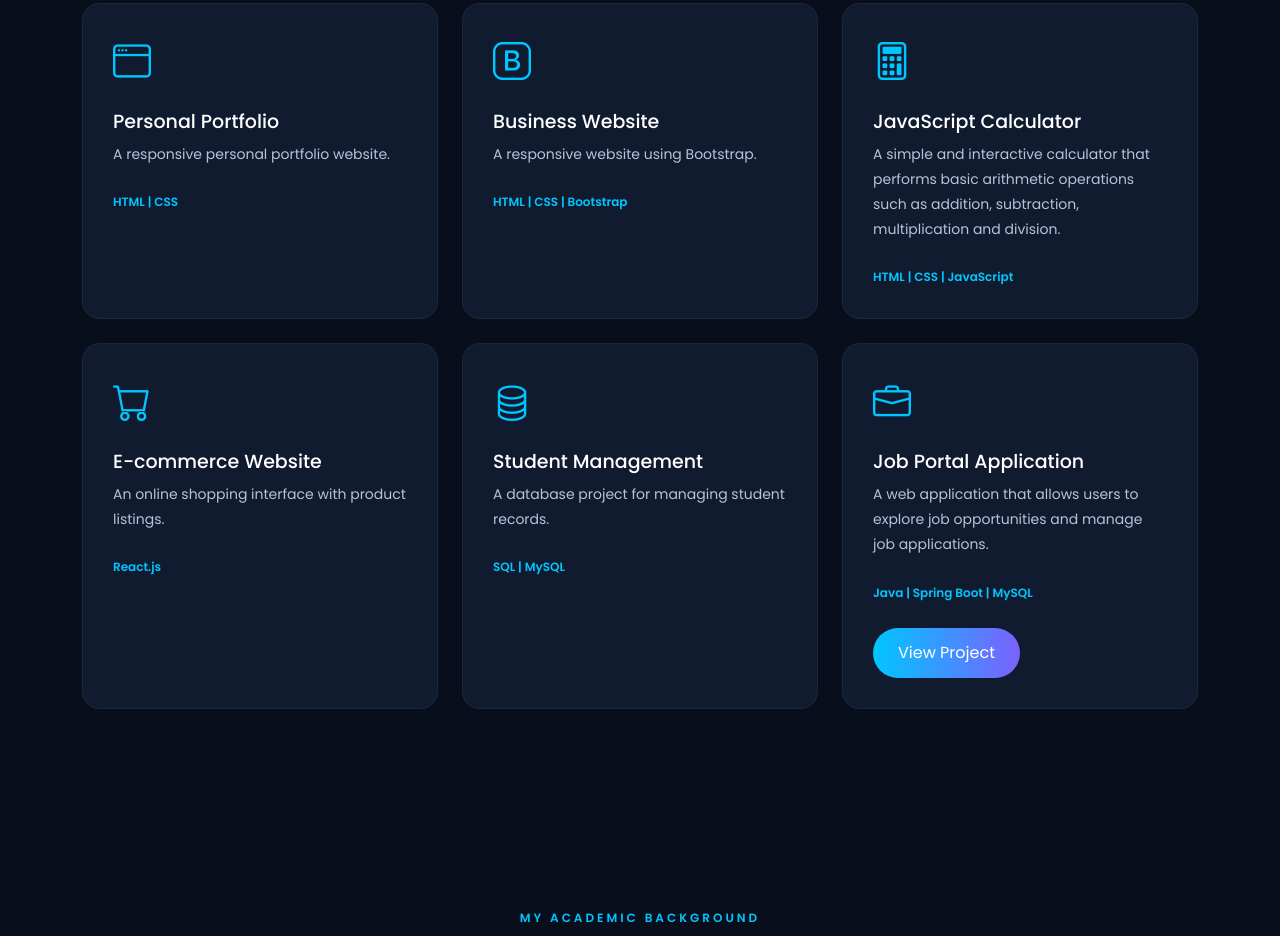
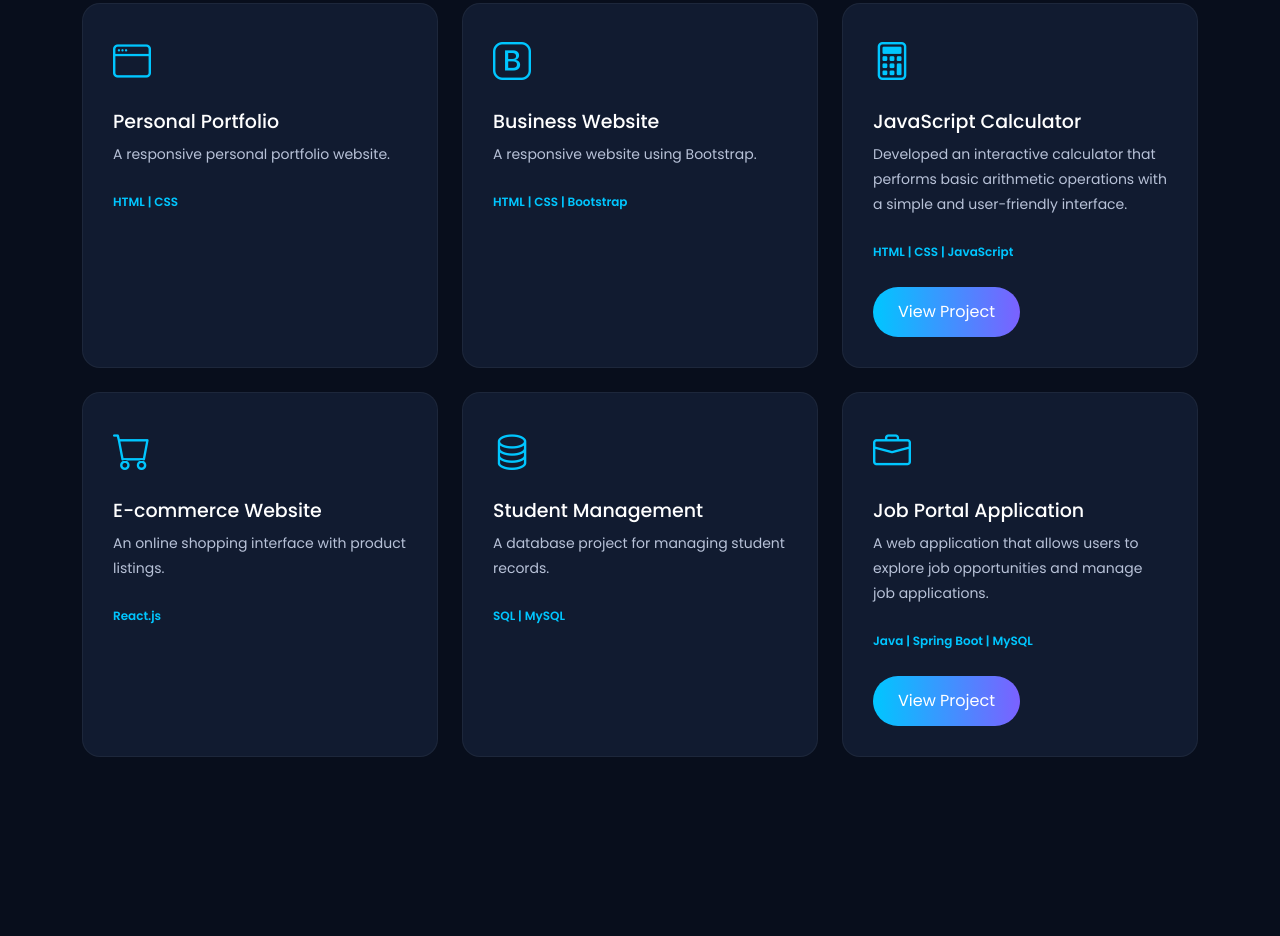
Before and after one commit to Kadambari-1230-kk/my-portfolio, a plain HTML site: page index.html in a window 1280 px wide. Shown: the part 2343-3279 px from the top of the page. Drawn offline with nearby package versions, Linux system fonts and the light colour scheme.

Commit message:
Update index.html

```diff
--- a/index.html
+++ b/index.html
@@ -223,19 +223,32 @@
                 </div>
 
 
+
 <div class="col-md-6 col-lg-4">
     <div class="project-card">
         <i class="bi bi-calculator"></i>
+
         <h4>JavaScript Calculator</h4>
+
         <p>
-            A simple and interactive calculator
+            Developed an interactive calculator
             that performs basic arithmetic operations
-            such as addition, subtraction,
-            multiplication and division.
+            with a simple and user-friendly interface.
         </p>
+
         <span>HTML | CSS | JavaScript</span>
+
+        <div class="mt-4">
+            <a href="YOUR_CALCULATOR_GITHUB_LINK"
+               target="_blank"
+               rel="noopener noreferrer"
+               class="btn primary-btn">
+                View Project
+            </a>
+        </div>
     </div>
 </div>
+
 
 
                 <div class="col-md-6 col-lg-4">
```
